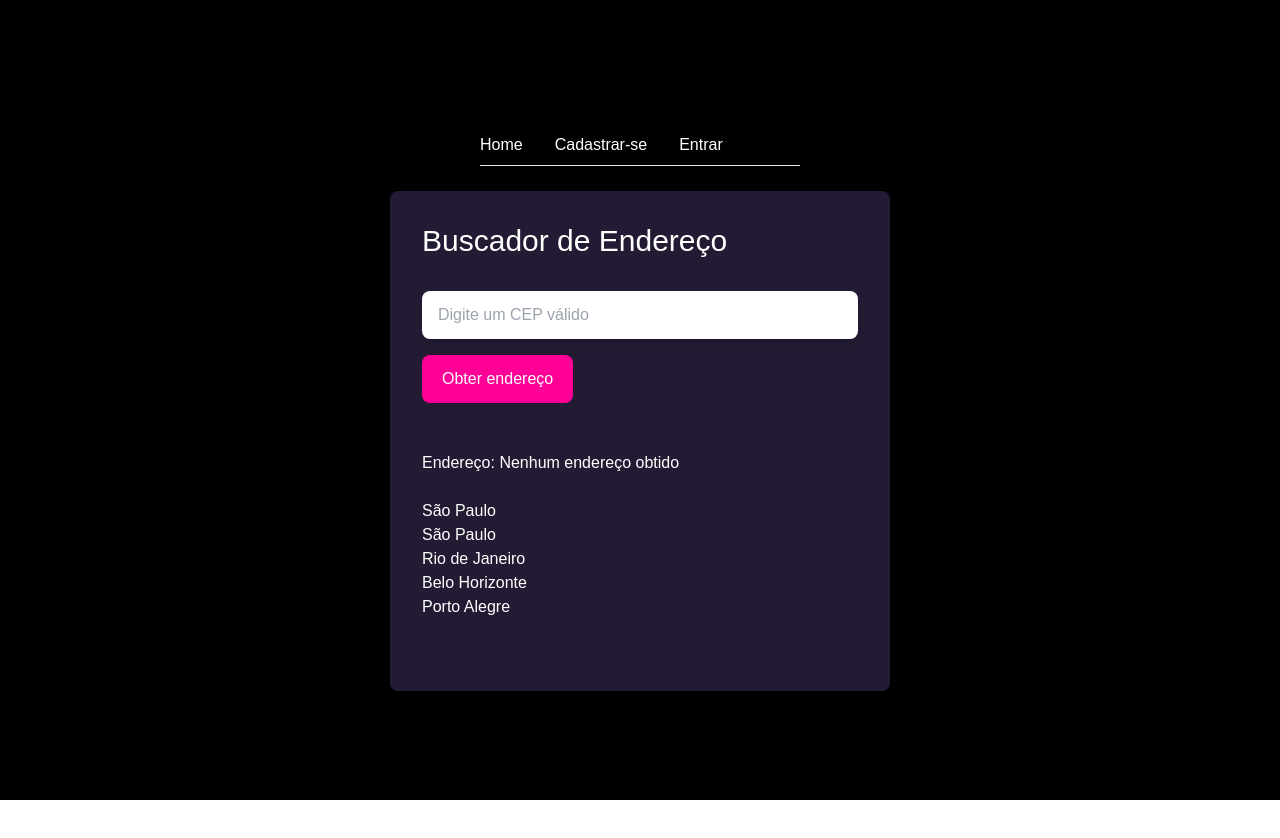
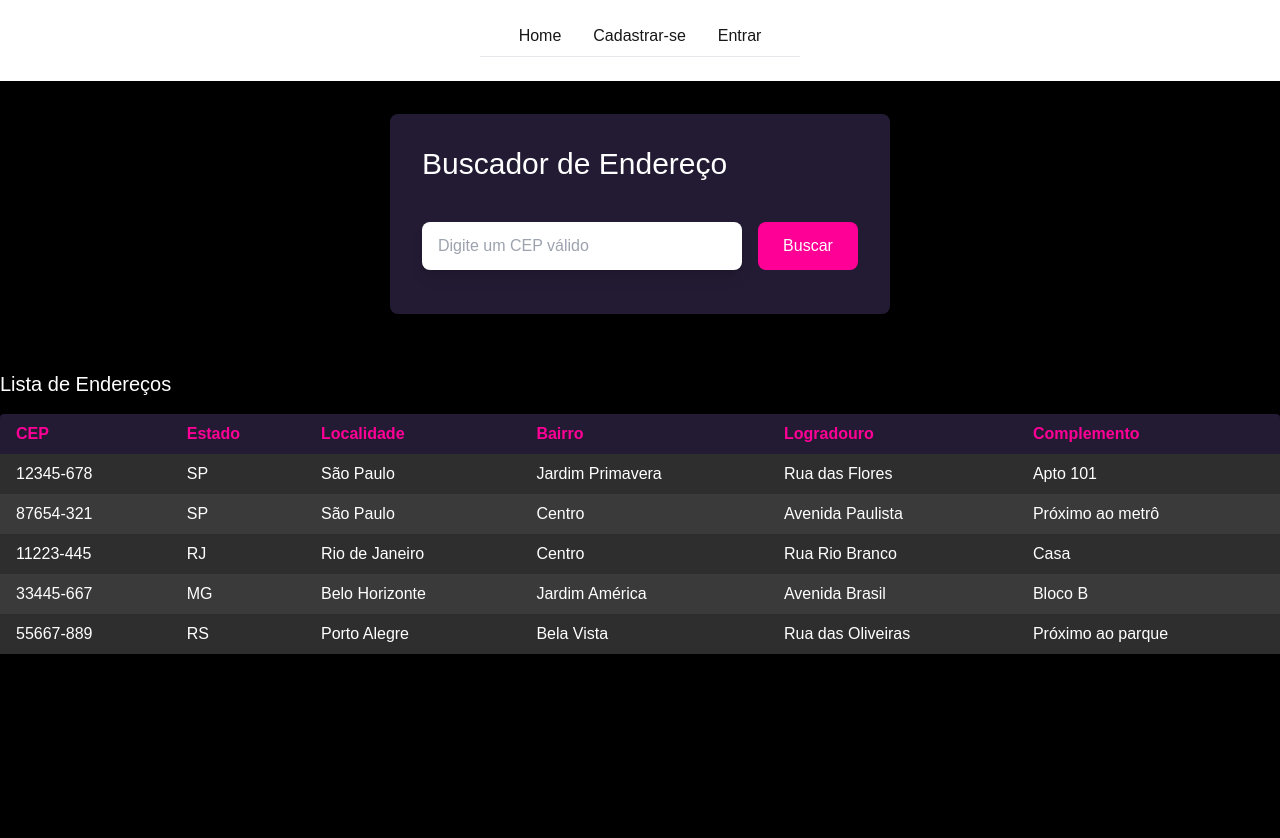
Before and after one commit to CatarinaGuima/SOFTEX-FAP-PROJETO-CEP, a Next.js app: page / in a window 1280 px wide. Shown: the top 838 px of the page. Before the commit the page ends 800 px from the top, so only its background shows below. Built offline with nearby package versions, Linux system fonts and the light colour scheme.

Commit message:
feat: Cria uma tabela que organiza na página os principais atributos do objeto Address

```diff
--- a/package.json
+++ b/package.json
@@ -12,6 +12,7 @@
     "next": "15.0.2",
     "react": "19.0.0-rc-02c0e824-20241028",
     "react-dom": "19.0.0-rc-02c0e824-20241028",
+    "react-loader-spinner": "^6.1.6",
     "uuid": "^11.0.2"
   },
   "devDependencies": {
--- a/src/app/page.tsx
+++ b/src/app/page.tsx
@@ -3,6 +3,7 @@ import { getAddress } from "../../get-address";
 import { NavBar } from "../components/header";
 import { useState } from "react";
 import { v4 as randomUUID } from "uuid";
+import { TailSpin } from "react-loader-spinner";
 
 interface Address {
   id: string;
@@ -15,6 +16,7 @@ interface Address {
 }
 
 export default function Home() {
+  // eslint-disable-next-line @typescript-eslint/no-unused-vars
   const [address, setAddress] = useState<Address | null>(null);
   const [addressList, setAddressList] = useState<Address[]>([
     {
@@ -89,19 +91,21 @@ export default function Home() {
   }
 
   return (
-    <div className="bg-[#000000] text-white min-h-screen flex flex-col justify-center items-center">
+    <>
       <NavBar />
-      <main className="p-8 bg-[#231B33] rounded-lg w-[500px] h-[500px] max-w-3xl overflow-auto">
+      <div className="bg-[#000000] text-white flex flex-col justify-center items-center">
+        <main className="flex flex-col gap-8 h-screen ">
+          <section className="self-center p-8 mt-8 bg-[#231B33] rounded-lg w-[500px] h-[200px]">
             <h1 className="text-3xl mb-8">Buscador de Endereço</h1>
-
             <div className="flex flex-col gap-2">
+              <div className="flex items-center gap-4">
                 <div>
                   <input
                     onChange={(e) => setTextValue(e.target.value)}
                     value={textValue}
                     type="text"
                     id="cep"
-              className="text-black rounded-lg shadow-lg px-4 py-3 w-full"
+                    className="text-black rounded-lg shadow-lg px-4 py-3 w-80"
                     placeholder="Digite um CEP válido"
                   />
                 </div>
@@ -109,28 +113,62 @@ export default function Home() {
                   onClick={handleGetAddress}
                   className={`${
                     loading ? "opacity-30" : ""
-            } w-fit px-5 py-3 rounded-lg bg-[#FE0096] transition duration-500 ease-in-out hover:bg-pink-800 text-white my-2`}
+                  } w-28 px-5 py-3 rounded-lg bg-[#FE0096] transition duration-500 ease-in-out hover:bg-pink-800 text-white my-2`}
                   disabled={loading}
                 >
-            {loading ? "Carregando..." : "Obter endereço"}
+                  {loading ? (
+                    <div className="flex justify-center items-center">
+                      <TailSpin
+                        visible={true}
+                        height="25"
+                        width="25"
+                        color="#ffffff"
+                        ariaLabel="tail-spin-loading"
+                        radius="1"
+                        wrapperStyle={{}}
+                        wrapperClass=""
+                      />
+                    </div>
+                  ) : (
+                    "Buscar"
+                  )}
                 </button>
+              </div>
               <br />
-          <span>
-            Endereço:{" "}
-            {address
-              ? `${address.logradouro}, ${address.bairro}`
-              : "Nenhum endereço obtido"}
-          </span>
             </div>
+          </section>
 
-        <div className="flex flex-col gap-4 mt-6">
-          <ul>
-            {addressList.map((address) => (
-              <li key={address.id}>{address.localidade}</li>
+          <section className="mt-6 w-[80rem]">
+            <h2 className="text-xl mb-4">Lista de Endereços</h2>
+            <table className="min-w-full bg-[#231B33] text-white rounded">
+              <thead>
+                <tr>
+                <th className="py-2 px-4 text-left text-[#FE0096]">CEP</th>
+                  <th className="py-2 px-4 text-left text-[#FE0096]">Estado</th>
+                  <th className="py-2 px-4 text-left text-[#FE0096]">Localidade</th>
+                  <th className="py-2 px-4 text-left text-[#FE0096]">Bairro</th>
+                  <th className="py-2 px-4 text-left text-[#FE0096]">Logradouro</th>
+                  <th className="py-2 px-4 text-left text-[#FE0096]">Complemento</th>
+
+
+                </tr>
+              </thead>
+              <tbody>
+                {addressList.map((addr, index) => (
+                  <tr key={addr.id}  className={`py-2 px-4 ${index % 2 === 0 ? "bg-[#2e2e2e]" : "bg-[#3a3a3a]"} space-y-4`}>
+                    <td className="py-2 px-4">{addr.cep}</td>
+                    <td className="py-2 px-4">{addr.estado}</td>
+                    <td className="py-2 px-4">{addr.localidade}</td>
+                    <td className="py-2 px-4">{addr.bairro}</td>
+                    <td className="py-2 px-4">{addr.logradouro}</td>
+                    <td className="py-2 px-4">{addr.complemento}</td>
+                  </tr>
                 ))}
-          </ul>
-        </div>
+              </tbody>
+            </table>
+          </section>
         </main>
       </div>
+    </>
   );
 }
--- a/src/components/header/index.tsx
+++ b/src/components/header/index.tsx
@@ -2,9 +2,9 @@ import Link from "next/link";
 
 export function NavBar() {
   return (
-    <header className="border-b border-black py-6">
+    <header className=" border-b border-black py-6">
       <nav className="hidden md:block">
-        <ul className="flex gap-8">
+        <ul className="flex justify-center items-center gap-8">
           <li>
             <Link href="/">Home</Link>
           </li>
@@ -17,7 +17,9 @@ export function NavBar() {
         </ul>
       </nav>
       <span className="md:hidden">MENU</span>
-      <hr className="text-white mt-2 w-80" />
+      <div className="flex justify-center items-center">
+        <hr className="text-white mt-2 w-1/4" />
+      </div>
     </header>
   );
 }
```
Also changed, not shown: 1 other file (tests, documents, lock files or other folders). Lines whose indentation alone changed are shown as unchanged.
